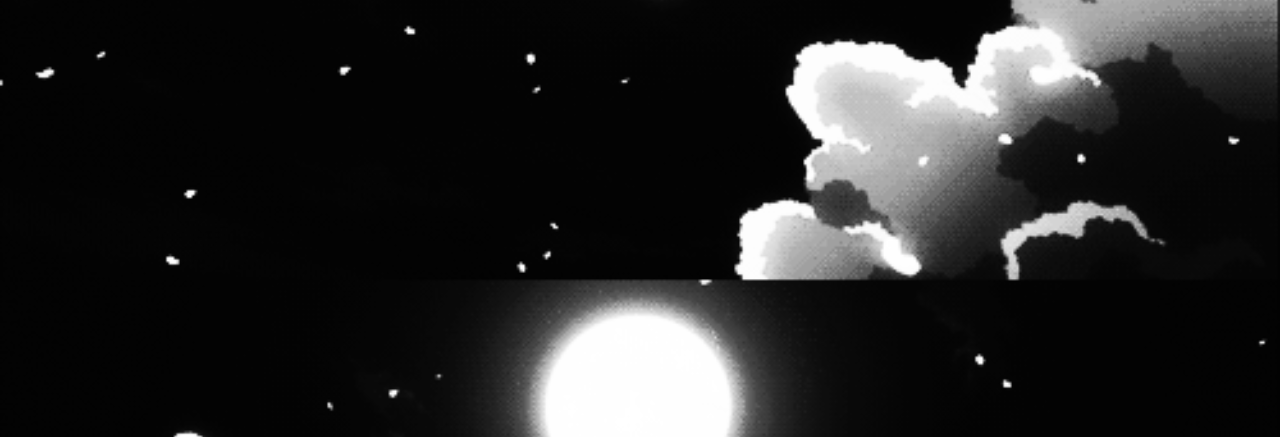
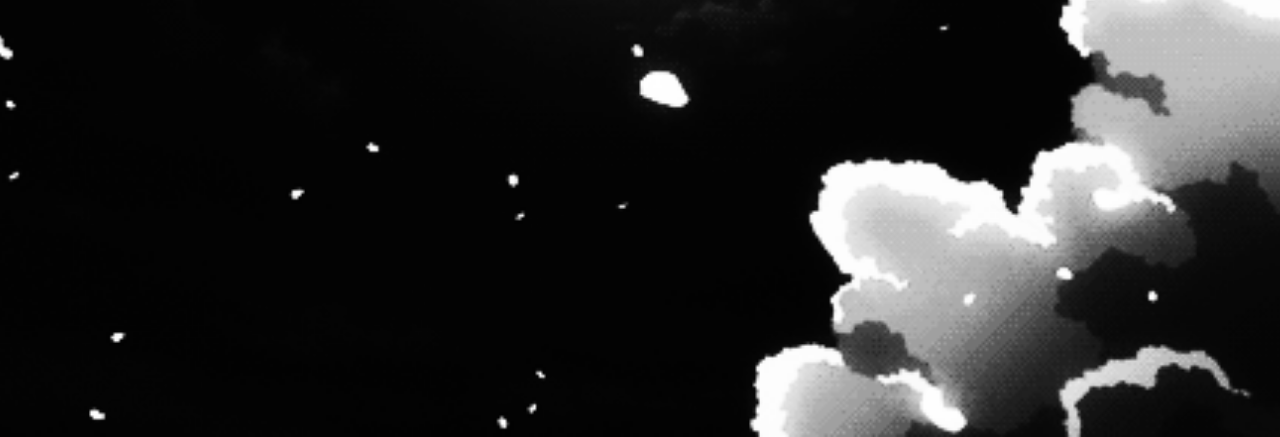
Before and after one commit to Trtim/portfolio, a plain HTML site: page index.html in a window 1280 px wide. Shown: the part 363-800 px from the top of the page. Drawn offline with Linux system fonts and the light colour scheme.

Commit message:
Update index.html

```diff
--- a/index.html
+++ b/index.html
@@ -10,10 +10,8 @@
     <link href="https://fonts.googleapis.com/css2?family=Montserrat:wght@200&display=swap" rel="stylesheet">
     <style>
         html {
-            background:url('background.gif');
-            background-repeat:repeat;
+            background:url('background.gif') no-repeat center fixed;
             background-size: cover;
-            background-position: center;
         }
         body {
             font-family: 'Montserrat', sans-serif;
```
